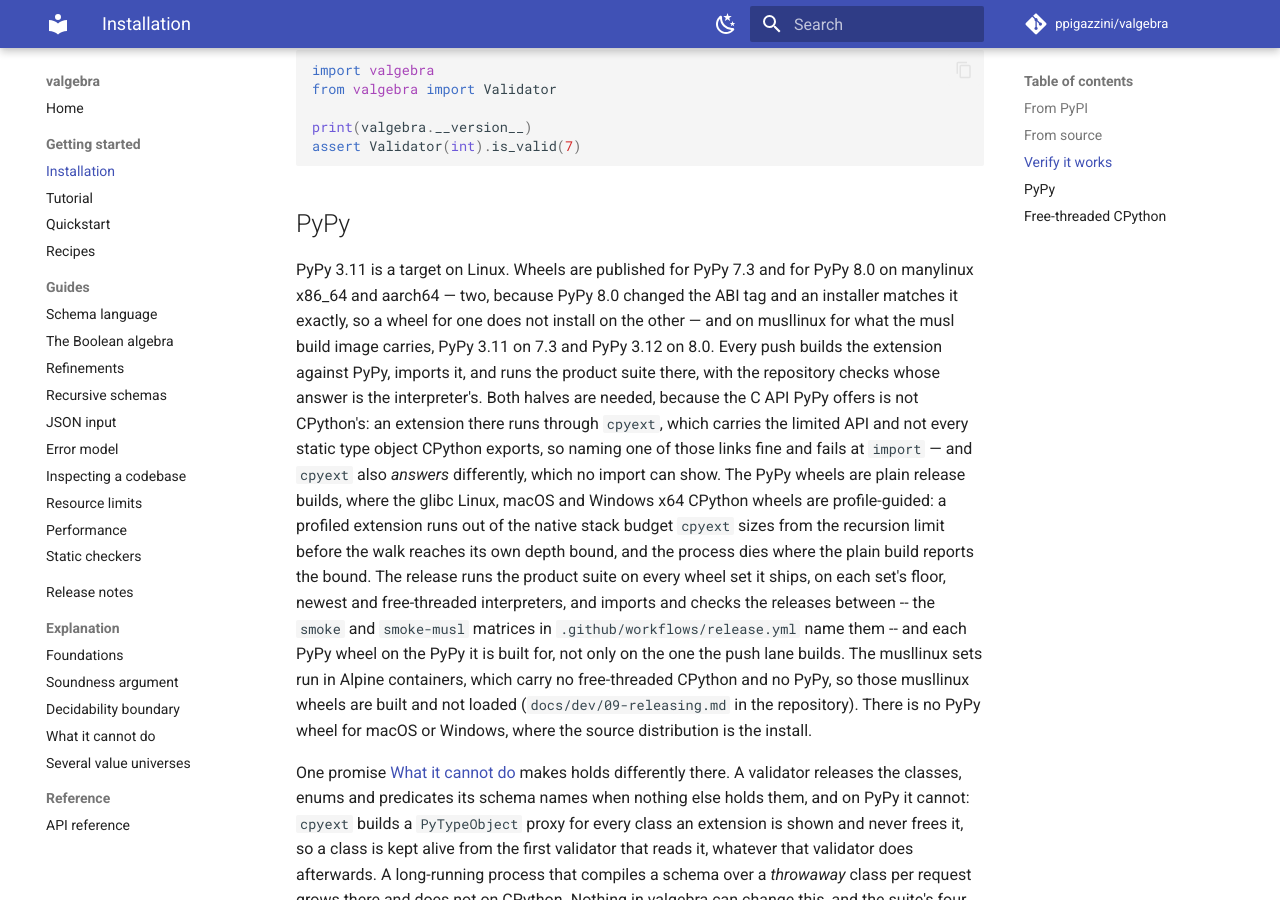
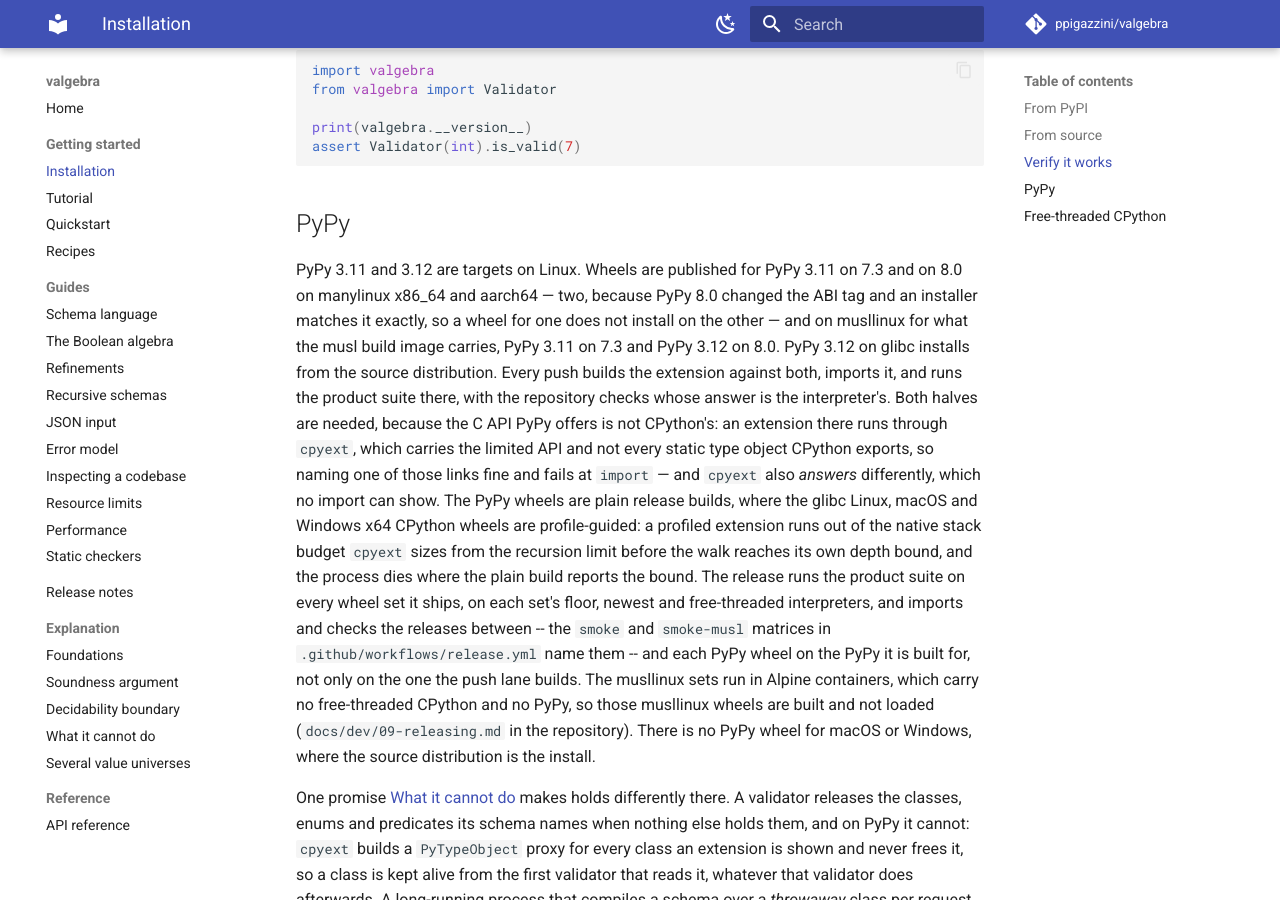
Before and after one commit to ppigazzini/valgebra, an MkDocs documentation site: the page built from docs/00-installation.md, in a window 1280 px wide and 900 px high, scrolled down 1381 px. Built offline with MkDocs 1.6.1 and Material for MkDocs 9.7.7, drawn with Linux system fonts in a browser that asks for light colours; comment, search, counter and statistics services are not loaded.

Commit message:
ci: every PyPy series a wheel is built for runs the suite on a push
The pypy job carries a leg for each PyPy series the release builds a wheel for,
PyPy 3.11 and PyPy 3.12. PyPy 3.12 ships on musllinux alone, and no Alpine image
carries a PyPy to load it, so its leg, a glibc build of the same source, is what
runs the series. tests/test_release_matrix.py holds the legs to the series both
ways, and reads them off the build rows and off the tags the musl smoke accepts
unloaded, since a musllinux row builds whichever PyPy its image carries. The
steps read the leg's interpreter as UV_PYTHON, which the uv setup step exports.

```diff
--- a/docs/00-installation.md
+++ b/docs/00-installation.md
@@ -79,12 +79,13 @@ assert Validator(int).is_valid(7)
 
 ## PyPy
 
-PyPy 3.11 is a target on Linux. Wheels are published for PyPy 7.3 and
-for PyPy 8.0 on manylinux x86_64 and aarch64 — two, because PyPy 8.0 changed
+PyPy 3.11 and 3.12 are targets on Linux. Wheels are published for PyPy 3.11 on
+7.3 and on 8.0 on manylinux x86_64 and aarch64 — two, because PyPy 8.0 changed
 the ABI tag and an installer matches it exactly, so a wheel for one does not
 install on the other — and on musllinux for what the musl build image carries,
-PyPy 3.11 on 7.3 and PyPy 3.12 on 8.0. Every push builds the extension against PyPy, imports it, and runs
-the product suite there, with the repository checks whose answer is the
+PyPy 3.11 on 7.3 and PyPy 3.12 on 8.0. PyPy 3.12 on glibc installs from the
+source distribution. Every push builds the extension against both, imports it,
+and runs the product suite there, with the repository checks whose answer is the
 interpreter's. Both halves
 are needed, because the C API PyPy offers is not CPython's: an extension there
 runs through `cpyext`, which carries the limited API and not every static type
```
Also changed, not shown: CONTRIBUTING.md (+3 -2 lines), docs/dev/07-tooling-ci.md (+7 -4 lines), docs/dev/09-releasing.md (+2 -2 lines), 5 other files.
